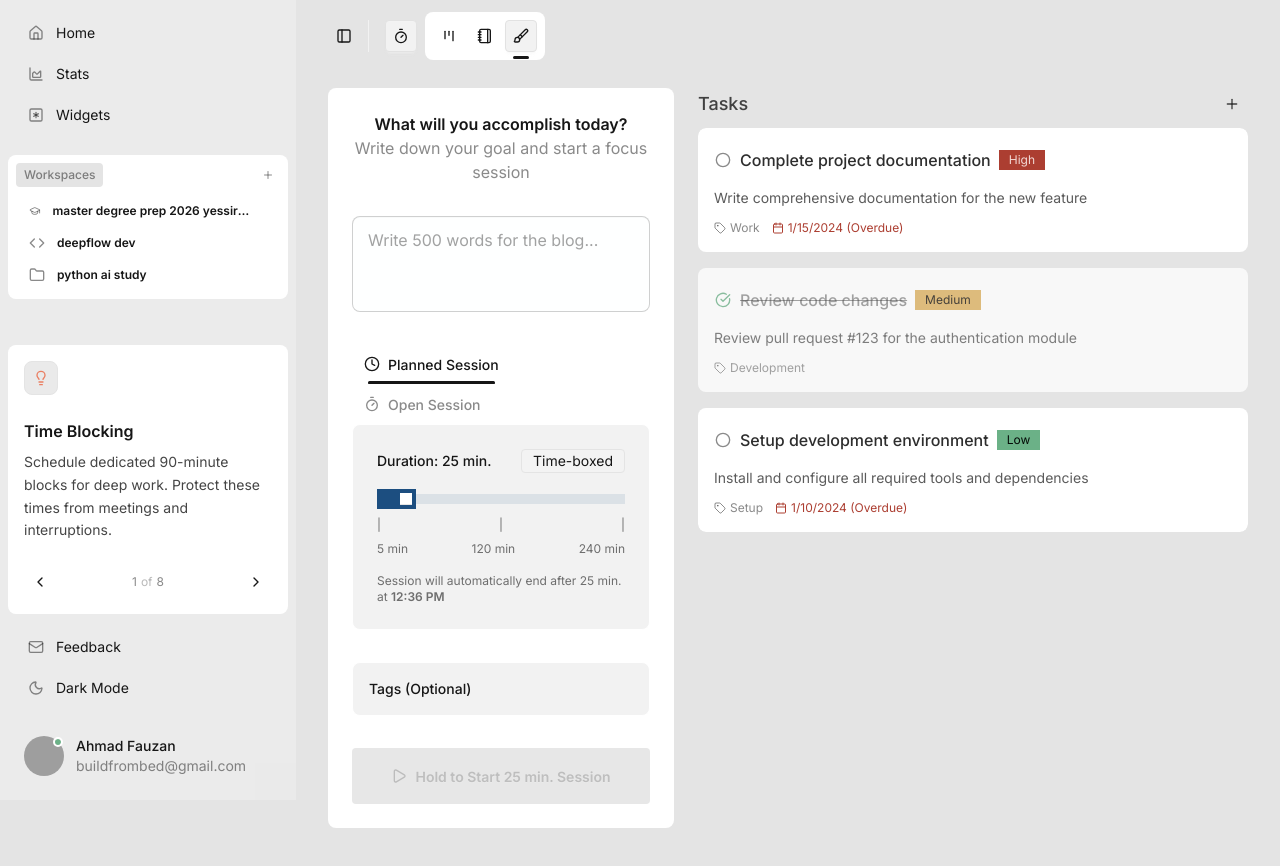
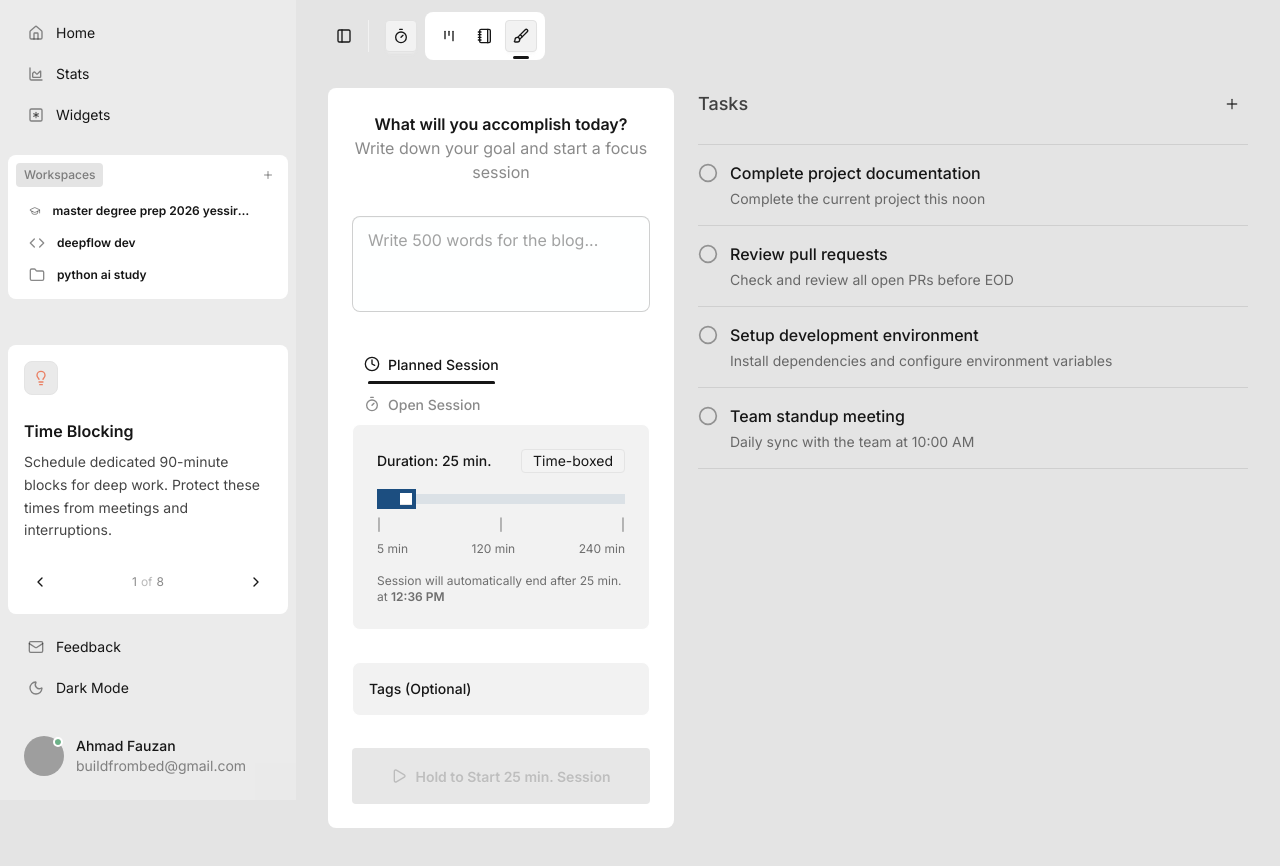
Before and after one commit to vaujan/deepflow, a Next.js app: page / in a window 1280 px wide. Both pictures are taken after a click on the button 521 px from the left and 36 px from the top of the page. Shown: the top 866 px of the page. Built offline with nearby package versions, Linux system fonts and the light colour scheme; grey boxes are pictures that could not be loaded.

Commit message:
wip: ui/ux improvement

```diff
--- a/src/components/ui/widget-task.tsx
+++ b/src/components/ui/widget-task.tsx
@@ -5,120 +5,82 @@ import {
 	CheckCircle,
 	Circle,
 	Trash2,
-	Edit3,
-	Save,
 	X,
+	ListTodo,
 	Calendar,
-	Tag,
-	ListTodo,
+	ChevronDown,
+	Inbox,
+	Flag,
+	Bell,
+	MoreHorizontal,
 } from "lucide-react";
-import React, { useState, useCallback } from "react";
+import React, { useState } from "react";
 
 interface Task {
 	id: number;
 	title: string;
 	description: string;
 	completed: boolean;
-	category: string;
-	dueDate: string | null;
-	priority: "low" | "medium" | "high";
-	timestamp: string;
+	dueDate?: string;
+	project: string;
 }
 
-const PRIORITY_COLORS = {
-	low: "badge-success",
-	medium: "badge-warning",
-	high: "badge-error",
-};
-
-const PRIORITY_LABELS = {
-	low: "Low",
-	medium: "Medium",
-	high: "High",
-};
-
 export default function WidgetTask() {
-	const [tasks, setTasks] = useState<Task[]>([
+	const [tasks, setTasks] = useState<Task[]>(() => [
 		{
 			id: 1,
 			title: "Complete project documentation",
-			description: "Write comprehensive documentation for the new feature",
+			description: "Complete the current project this noon",
 			completed: false,
-			category: "Work",
-			dueDate: "2024-01-15",
-			priority: "high",
-			timestamp: "2 hours ago",
+			project: "Inbox",
 		},
 		{
 			id: 2,
-			title: "Review code changes",
-			description: "Review pull request #123 for the authentication module",
-			completed: true,
-			category: "Development",
-			dueDate: null,
-			priority: "medium",
-			timestamp: "1 day ago",
+			title: "Review pull requests",
+			description: "Check and review all open PRs before EOD",
+			completed: false,
+			project: "Inbox",
 		},
 		{
 			id: 3,
 			title: "Setup development environment",
-			description: "Install and configure all required tools and dependencies",
+			description: "Install dependencies and configure environment variables",
 			completed: false,
-			category: "Setup",
-			dueDate: "2024-01-10",
-			priority: "low",
-			timestamp: "3 days ago",
+			project: "Inbox",
+		},
+		{
+			id: 4,
+			title: "Team standup meeting",
+			description: "Daily sync with the team at 10:00 AM",
+			completed: false,
+			project: "Inbox",
 		},
 	]);
-	const [editingTask, setEditingTask] = useState<number | null>(null);
+
 	const [isAddingNew, setIsAddingNew] = useState(false);
 	const [newTask, setNewTask] = useState({
 		title: "",
 		description: "",
-		category: "",
 		dueDate: "",
-		priority: "medium" as const,
+		project: "Inbox",
 	});
-
-	// Debounced update for smoother experience
-	const debouncedUpdate = useCallback(
-		(() => {
-			let timeoutId: NodeJS.Timeout;
-			return (id: number, updates: Partial<Task>) => {
-				clearTimeout(timeoutId);
-				timeoutId = setTimeout(() => {
-					setTasks(
-						tasks.map((task) =>
-							task.id === id
-								? { ...task, ...updates, timestamp: "Just now" }
-								: task
-						)
-					);
-				}, 150);
-			};
-		})(),
-		[tasks]
-	);
 
 	const addTask = () => {
 		if (newTask.title.trim()) {
 			const task: Task = {
 				id: Date.now(),
 				title: newTask.title,
+				completed: false,
 				description: newTask.description,
-				completed: false,
-				category: newTask.category,
-				dueDate: newTask.dueDate || null,
-				priority: newTask.priority,
-				timestamp: "Just now",
+				dueDate: newTask.dueDate || undefined,
+				project: newTask.project,
 			};
 			setTasks([task, ...tasks]);
 			setNewTask({
 				title: "",
 				description: "",
-				category: "",
 				dueDate: "",
-				priority: "medium",
+				project: "Inbox",
 			});
 			setIsAddingNew(false);
 		}
@@ -134,41 +96,15 @@ export default function WidgetTask() {
 
 	const deleteTask = (id: number) => {
 		setTasks(tasks.filter((task) => task.id !== id));
-		if (editingTask === id) {
-			setEditingTask(null);
-		}
-	};
-
-	const updateTask = (id: number, updates: Partial<Task>) => {
-		// Immediate update for UI responsiveness
-		setTasks(
-			tasks.map((task) =>
-				task.id === id ? { ...task, ...updates, timestamp: "Just now" } : task
-			)
-		);
-		// Debounced update for smoother experience
-		debouncedUpdate(id, updates);
-	};
-
-	const startEditing = (id: number) => {
-		setEditingTask(id);
-	};
-
-	const stopEditing = () => {
-		if (editingTask) {
-			setEditingTask(null);
-		}
 	};
 
 	const startAddingNew = () => {
 		setIsAddingNew(true);
-		setEditingTask(null);
 		setNewTask({
-			title: "New Task",
+			title: "",
 			description: "",
-			category: "",
 			dueDate: "",
-			priority: "medium",
+			project: "Inbox",
 		});
 	};
 
@@ -177,34 +113,14 @@ export default function WidgetTask() {
 		setNewTask({
 			title: "",
 			description: "",
-			category: "",
 			dueDate: "",
-			priority: "medium",
+			project: "Inbox",
 		});
 	};
 
-	const formatDueDate = (dateString: string | null) => {
-		if (!dateString) return null;
-		const date = new Date(dateString);
-		const today = new Date();
-		const tomorrow = new Date(today);
-		tomorrow.setDate(tomorrow.getDate() + 1);
-
-		if (date.toDateString() === today.toDateString()) return "Today";
-		if (date.toDateString() === tomorrow.toDateString()) return "Tomorrow";
-		return date.toLocaleDateString();
-	};
-
-	const isOverdue = (dateString: string | null) => {
-		if (!dateString) return false;
-		const date = new Date(dateString);
-		const today = new Date();
-		return date < today && date.toDateString() !== today.toDateString();
-	};
-
 	return (
-		<div className="w-full max-w-xl group flex flex-col gap-2 min-w-[550px]">
-			<div className="flex justify-between items-center text-base-content/80">
+		<div className="w-full max-w-xl group flex flex-col min-w-[550px]">
+			<div className="flex justify-between items-center text-base-content/80 mb-6">
 				<span className="font-medium text-lg">Tasks</span>
 				<button
 					className="btn btn-circle btn-sm btn-ghost"
@@ -214,15 +130,16 @@ export default function WidgetTask() {
 				</button>
 			</div>
 
-			{/* New task form */}
+			{/* New task form - Todoist style */}
 			{isAddingNew && (
-				<div className="w-full card text-base-content/90 overflow-hidden bg-base-100 shadow-xl transition-all ease-out mb-4">
-					<div className="flex justify-between p-4">
-						<div className="flex items-center gap-2">
+				<div className="w-full bg-base-200 rounded-lg shadow-sm border border-base-300 mb-4">
+					{/* Top section - Task inputs */}
+					<div className="p-4">
+						<div className="flex flex-col gap-3">
 							<input
 								type="text"
-								placeholder="Task title..."
-								className="border-b-1 border-base-content/50 outline-base-content/10 focus:outline-0 w-32"
+								placeholder="Task name"
+								className="text-base-content placeholder-base-content/50 bg-transparent border-none outline-none text-lg font-medium w-full"
 								value={newTask.title}
 								onChange={(e) =>
 									setNewTask({ ...newTask, title: e.target.value })
@@ -233,78 +150,59 @@ export default function WidgetTask() {
 										addTask();
 									}
 								}}
+								autoFocus
 							/>
-						</div>
-						<div className="flex gap-2">
-							<button
-								className="btn btn-sm btn-ghost"
-								onClick={addTask}
-								disabled={!newTask.title.trim()}
-							>
-								Add
-								<kbd className="ml-2 kbd kbd-xs">shift</kbd>+
-								<kbd className="kbd kbd-xs">enter</kbd>
-							</button>
-							<button
-								className="btn btn-ghost btn-sm btn-circle"
-								onClick={cancelAddingNew}
-							>
-								<X className="size-3" />
-							</button>
-						</div>
-					</div>
-
-					<div className="p-4 pt-0 space-y-3">
-						{/* Description */}
 							<input
 								type="text"
-							placeholder="Description (optional)"
-							className="input input-sm input-bordered w-full"
+								placeholder="Description"
+								className="text-base-content/70 placeholder-base-content/40 bg-transparent border-none outline-none w-full"
 								value={newTask.description}
 								onChange={(e) =>
 									setNewTask({ ...newTask, description: e.target.value })
 								}
 							/>
-
-						{/* Category and Priority */}
-						<div className="flex gap-2">
-							<input
-								type="text"
-								placeholder="Category"
-								className="input input-sm input-bordered flex-1"
-								value={newTask.category}
-								onChange={(e) =>
-									setNewTask({ ...newTask, category: e.target.value })
-								}
-							/>
-							<select
-								className="select select-sm select-bordered"
-								value={newTask.priority}
-								onChange={(e) =>
-									setNewTask({ ...newTask, priority: e.target.value as any })
-								}
-							>
-								<option value="low">Low</option>
-								<option value="medium">Medium</option>
-								<option value="high">High</option>
-							</select>
+						</div>
 					</div>
 
-						{/* Due Date */}
-						<input
-							type="date"
-							className="input input-sm input-bordered w-full"
-							value={newTask.dueDate}
-							onChange={(e) =>
-								setNewTask({ ...newTask, dueDate: e.target.value })
-							}
-						/>
+					{/* Bottom section - Project and actions */}
+					<div className="px-4 py-4 flex justify-between items-center">
+						<div className="flex gap-2 mt-3">
+							<button
+								className="btn btn-sm"
+								onClick={() => {
+									const today = new Date().toISOString().split("T")[0];
+									setNewTask({ ...newTask, dueDate: today });
+								}}
+							>
+								<Calendar className="size-4" />
+								Date
+							</button>
+						</div>
+
+						{/* Action buttons */}
+						<div className="flex gap-2">
+							<button
+								className="btn-sm btn btn-ghost"
+								onClick={cancelAddingNew}
+							>
+								Cancel
+							</button>
+							<button
+								className="btn-sm btn btn-primary"
+								onClick={addTask}
+								disabled={!newTask.title.trim()}
+							>
+								Add task
+								<kbd className="kbd kbd-xs">ctrl</kbd>+
+								<kbd className="kbd kbd-xs">enter</kbd>
+							</button>
+						</div>
 					</div>
 				</div>
 			)}
 
 			{/* Task list */}
-			<div className="flex flex-col gap-4 rounded-box max-h-[900px] overflow-y-auto">
+			<div className="flex flex-col max-h-[900px] overflow-y-auto">
 				{tasks.length === 0 && !isAddingNew ? (
 					// Empty state
 					<div className="flex flex-col items-center justify-center py-12 px-6 text-center">
@@ -324,117 +222,29 @@ export default function WidgetTask() {
 						</button>
 					</div>
 				) : (
-					tasks.map((task) => (
+					tasks.map((task, index) => (
 						<div
 							key={task.id}
-							className={`w-full card text-base-content/90 bg-base-100 p-4 transition-all ease-out group ${
-								editingTask === task.id ? "shadow-xs" : "cursor-pointer"
-							} ${task.completed ? "opacity-75" : ""}`}
+							className={`w-full py-4 px-0 border-b border-base-content/10/ transition-all ease-out cursor-pointer hover:bg-base-50 ${
+								task.completed ? "opacity-75" : ""
+							} ${index === 0 ? "border-t border-base-300" : ""}`}
 						>
-							{editingTask === task.id ? (
-								// Editing mode
-								<>
-									<div className="flex justify-between p-4 -m-4 mb-4">
-										<div className="flex items-center gap-2">
-											<input
-												type="text"
-												placeholder="Task title..."
-												className="border-b-1 border-base-content/50 outline-base-content/10 focus:outline-0 w-32"
-												value={task.title}
-												onChange={(e) =>
-													updateTask(task.id, { title: e.target.value })
-												}
-												onKeyDown={(e) => {
-													if (e.key === "Enter" && e.shiftKey) {
-														e.preventDefault();
-														stopEditing();
-													}
-												}}
-											/>
-										</div>
-										<div className="flex gap-2">
-											<button
-												className="btn btn-sm btn-ghost"
-												onClick={stopEditing}
-												disabled={!task.title.trim()}
-											>
-												Save
-												<kbd className="ml-2 kbd kbd-xs">shift</kbd>+
-												<kbd className="kbd kbd-xs">enter</kbd>
-											</button>
-											<button
-												className="btn btn-ghost btn-sm btn-circle"
-												onClick={() => setEditingTask(null)}
-											>
-												<X className="size-3" />
-											</button>
-										</div>
-									</div>
-
-									<div className="p-4 -m-4 space-y-3">
-										<input
-											type="text"
-											placeholder="Description (optional)"
-											className="input input-sm input-bordered w-full"
-											value={task.description}
-											onChange={(e) =>
-												updateTask(task.id, { description: e.target.value })
-											}
-										/>
-
-										<div className="flex gap-2">
-											<input
-												type="text"
-												placeholder="Category"
-												className="input input-sm input-bordered flex-1"
-												value={task.category}
-												onChange={(e) =>
-													updateTask(task.id, { category: e.target.value })
-												}
-											/>
-											<select
-												className="select select-sm select-bordered"
-												value={task.priority}
-												onChange={(e) =>
-													updateTask(task.id, {
-														priority: e.target.value as any,
-													})
-												}
-											>
-												<option value="low">Low</option>
-												<option value="medium">Medium</option>
-												<option value="high">High</option>
-											</select>
-										</div>
-
-										<input
-											type="date"
-											className="input input-sm input-bordered w-full"
-											value={task.dueDate || ""}
-											onChange={(e) =>
-												updateTask(task.id, { dueDate: e.target.value || null })
-											}
-										/>
-									</div>
-								</>
-							) : (
-								// Read mode
-								<>
-									{/* Task header with title, priority, and actions */}
-									<div className="flex justify-between items-center mb-3">
-										<div className="flex items-center gap-2">
+							<div className="flex items-start gap-3">
 								<button
 									onClick={() => toggleTask(task.id)}
-												className="btn btn-ghost btn-sm p-0"
+									className="mt-0.5 flex-shrink-0"
 								>
 									{task.completed ? (
-													<CheckCircle className="size-4 text-success" />
+										<CheckCircle className="size-5 text-success" />
 									) : (
-													<Circle className="size-4 text-base-content/50" />
+										<Circle className="size-5 text-base-content/40" />
 									)}
 								</button>
+
+								<div className="flex-1 min-w-0">
+									<div className="flex flex-col gap-1">
 										<span
-												className={`font-medium ${
+											className={`font-medium text-base-content ${
 												task.completed
 													? "line-through text-base-content/50"
 													: ""
@@ -442,72 +252,80 @@ export default function WidgetTask() {
 										>
 											{task.title}
 										</span>
+
+										{task.description && (
+											<span className="text-sm text-base-content/60">
+												{task.description}
+											</span>
+										)}
+
+										{task.dueDate && (
+											<div className="flex items-center gap-1 mt-1">
+												<Calendar
+													className={`size-3 ${
+														new Date(task.dueDate).toDateString() ===
+														new Date().toDateString()
+															? "text-success"
+															: "text-base-content/50"
+													}`}
+												/>
 												<span
-												className={`badge badge-sm ${
-													PRIORITY_COLORS[task.priority]
+													className={`text-xs ${
+														new Date(task.dueDate).toDateString() ===
+														new Date().toDateString()
+															? "text-success"
+															: "text-base-content/50"
 													}`}
 												>
-												{PRIORITY_LABELS[task.priority]}
+													{new Date(task.dueDate).toDateString() ===
+													new Date().toDateString()
+														? "Today"
+														: new Date(task.dueDate).toLocaleDateString(
+																"en-US",
+																{ day: "numeric", month: "short" }
+														  )}
 												</span>
 											</div>
-										<div className="flex items-center gap-2 opacity-0 group-hover:opacity-100 transition-opacity">
-											<p className="text-xs text-base-content/50">
-												{task.timestamp}
-											</p>
+										)}
+									</div>
+								</div>
+
+								{/* Actions buttons */}
+								<div className="flex items-center gap-2 opacity-0 group-hover:opacity-100 transition-opacity flex-shrink-0">
 									<button
-												className="btn btn-sm btn-ghost btn-circle"
+										className="p-1 text-base-content/60 hover:text-base-content hover:bg-base-200 rounded transition-colors"
 										onClick={(e) => {
 											e.stopPropagation();
-													startEditing(task.id);
+											// TODO: Add edit functionality
 										}}
 										title="Edit task"
 									>
-												<Edit3 className="size-3" />
+										<svg
+											className="size-4"
+											fill="none"
+											stroke="currentColor"
+											viewBox="0 0 24 24"
+										>
+											<path
+												strokeLinecap="round"
+												strokeLinejoin="round"
+												strokeWidth={2}
+												d="M11 5H6a2 2 0 00-2 2v11a2 2 0 002 2h11a2 2 0 002-2v-5m-1.414-9.414a2 2 0 112.828 2.828L11.828 15H9v-2.828l8.586-8.586z"
+											/>
+										</svg>
 									</button>
 									<button
-												className="btn btn-sm btn-ghost btn-circle text-error hover:bg-error/20"
+										className="p-1 text-error  hover:bg-error/10 rounded transition-colors"
 										onClick={(e) => {
 											e.stopPropagation();
 											deleteTask(task.id);
 										}}
 										title="Delete task"
 									>
-												<Trash2 className="size-3" />
+										<Trash2 className="size-4" />
 									</button>
 								</div>
 							</div>
-
-									{/* Task details */}
-									{task.description && (
-										<p className="text-sm text-base-content/70 mb-3">
-											{task.description}
-										</p>
-									)}
-
-									{/* Task metadata */}
-									<div className="flex items-center gap-3 text-xs text-base-content/50">
-										{task.category && (
-											<div className="flex items-center gap-1">
-												<Tag className="size-3" />
-												<span>{task.category}</span>
-											</div>
-										)}
-										{task.dueDate && (
-											<div
-												className={`flex items-center gap-1 ${
-													isOverdue(task.dueDate) ? "text-error" : ""
-												}`}
-											>
-												<Calendar className="size-3" />
-												<span>
-													{formatDueDate(task.dueDate)}
-													{isOverdue(task.dueDate) && " (Overdue)"}
-												</span>
-											</div>
-										)}
-									</div>
-								</>
-							)}
 						</div>
 					))
 				)}
```
Lines whose indentation alone changed are shown as unchanged.
